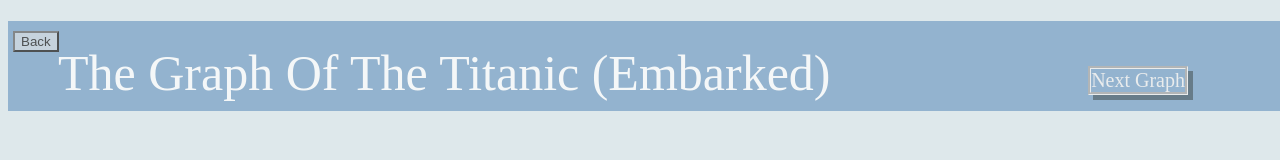
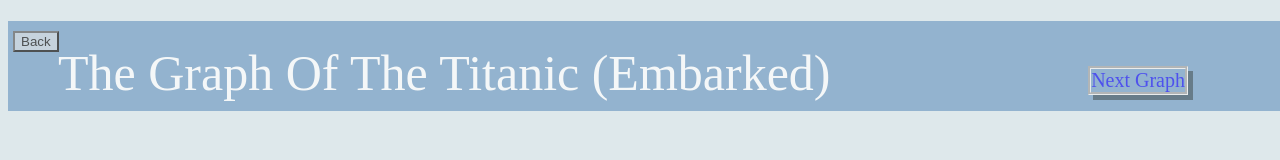
Before and after one commit to Andrean2305/ANIMATED-HALF-PIE, a plain HTML site: page index.html in a window 1280 px wide. Shown: the top 160 px of the page. Drawn offline with Linux system fonts and the light colour scheme.

Commit message:
Update index.html

```diff
--- a/index.html
+++ b/index.html
@@ -4,13 +4,18 @@
         <meta charset = "utf-8">
         <title>TheGraph1</title>
         <link href="Titanic.css" rel = "stylesheet" type = "text/css" />
-
+        <style>
+            a{
+                text-decoration : none;
+                text-decoration-color : none;
+            }
+        </style>
     </head>
 
     <body>
         <div class = "header">
             <button onclick="goBack()">Back</button>
-            <p>Next Graph</p>
+            <p><a href="https://andrean2305.github.io/STACKED-WITH-FLEX/">Next Graph</a></p>
             <div class = "headerlist">
                 <ul>
                     <li>The Graph Of The Titanic (Embarked)</li>
```
